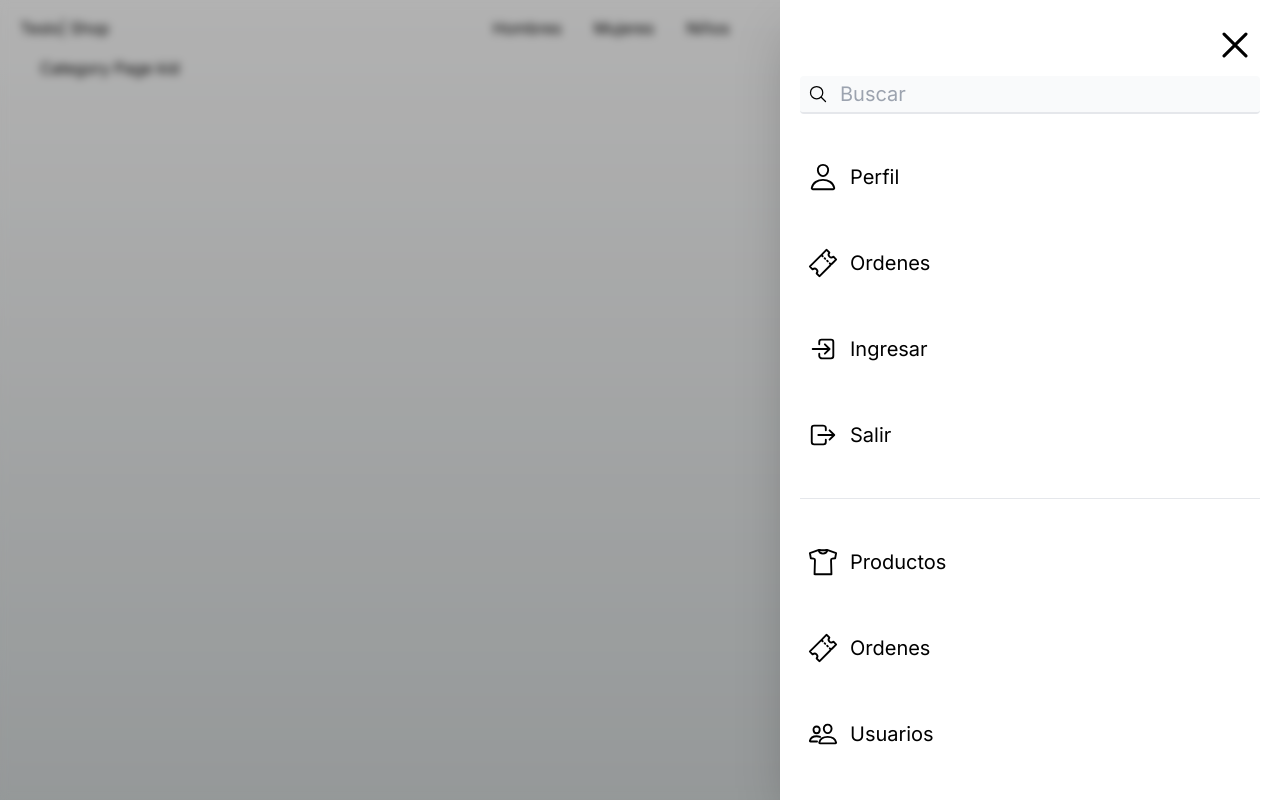
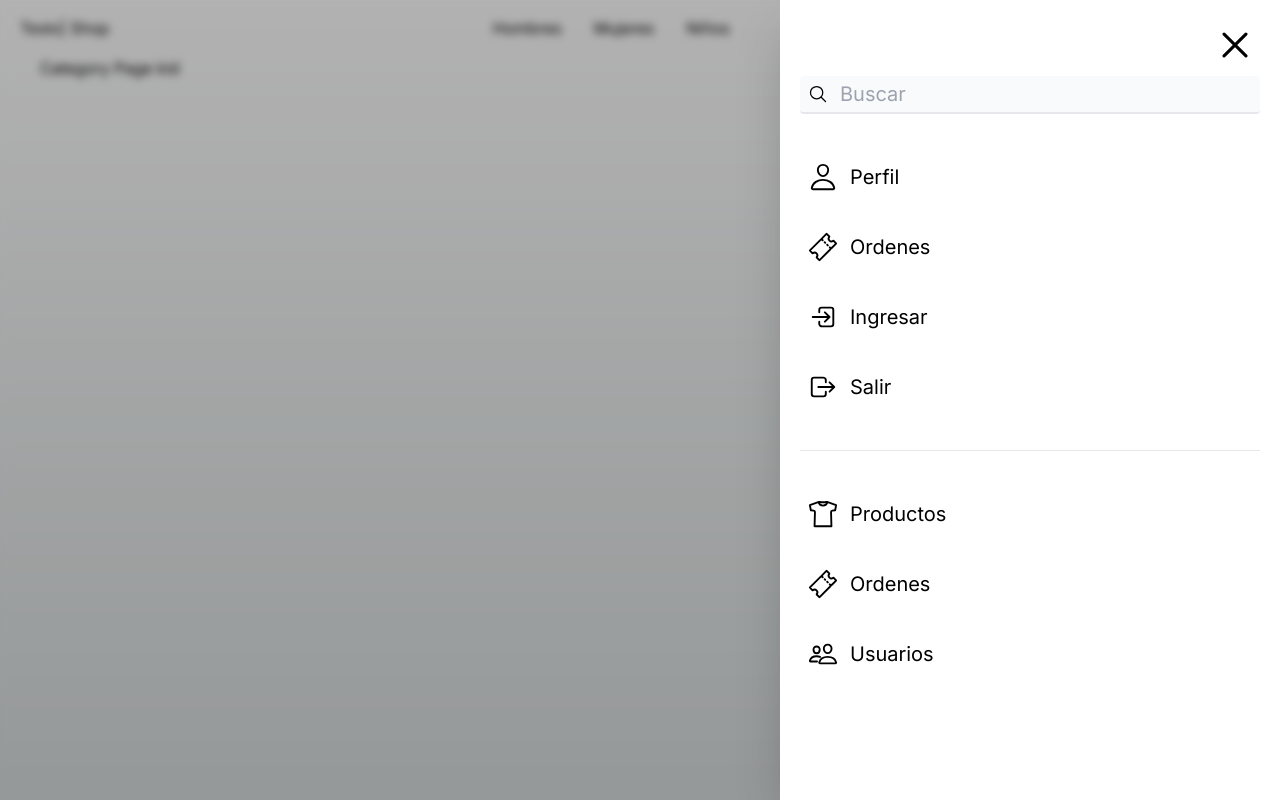
Before and after one commit to Starklord17/TesloShop, a Next.js app: page /category/kid in a window 1280 px wide. Built offline with nearby package versions, Linux system fonts and the light colour scheme.

Commit message:
refactor: Improve HTML semantics in Sidebar

```diff
--- a/src/components/ui/sidebar/Sidebar.tsx
+++ b/src/components/ui/sidebar/Sidebar.tsx
@@ -1,105 +1,129 @@
-'use client'
+"use client";
 
-import Link from 'next/link';
-import { IoCloseOutline, IoSearchOutline, IoPersonOutline, IoTicketOutline, IoLogInOutline, IoLogOutOutline, IoShirtOutline, IoPeopleOutline} from 'react-icons/io5';
+import Link from "next/link";
+import {
+  IoCloseOutline,
+  IoSearchOutline,
+  IoPersonOutline,
+  IoTicketOutline,
+  IoLogInOutline,
+  IoLogOutOutline,
+  IoShirtOutline,
+  IoPeopleOutline,
+} from "react-icons/io5";
 
 export const Sidebar = () => {
   return (
-    <div>
-
+    <aside>
       {/* Background black */}
-      <div
-        className="fixed top-0 left-0 w-screen h-screen z-10 bg-black opacity-30"
-      />
+      <div className="fixed top-0 left-0 w-screen h-screen z-10 bg-black opacity-30" />
 
       {/* Blur */}
-      <div
-        className="fade-in fixed top-0 left-0 w-screen h-screen z-10 backdrop-filter backdrop-blur-sm"
-      />
+      <div className="fade-in fixed top-0 left-0 w-screen h-screen z-10 backdrop-filter backdrop-blur-sm" />
 
       {/* Sidemenu */}
       <nav
         // TODO: efecto de slide
-        className="fixed p-5 right-0 top-0 w-[500px] h-screen bg-white z-20 shadow-2xl transform transition-all duration-300">
-
+        className="fixed p-5 right-0 top-0 w-[500px] h-screen bg-white z-20 shadow-2xl transform transition-all duration-300"
+      >
         <IoCloseOutline
           size={50}
-          className='absolute top-5 right-5 cursor-pointer'
-          onClick={() => console.log('click')}
+          className="absolute top-5 right-5 cursor-pointer"
+          onClick={() => console.log("click")}
         />
 
-        {/* Input */}
-        <div className='relative mt-14'>
-          <IoSearchOutline size={20} className='absolute top-2 left-2' />
+        {/* Search */}
+        <form className="relative mt-14" role="search">
+          <label htmlFor="search" className="sr-only">
+            Buscar
+          </label>
+          <IoSearchOutline
+            size={20}
+            className="absolute top-2 left-2"
+            aria-hidden="true"
+          />
           <input
-            type="text"
+            type="search"
+            id="search"
             placeholder="Buscar"
-            className='w-full bg-gray-50 rounded pl-10 py-1 pr-10 border-b-2 text-xl border-gray-200 focus:outline-none focus:border-blue-500'
+            className="w-full bg-gray-50 rounded pl-10 py-1 pr-10 border-b-2 text-xl border-gray-200 focus:outline-none focus:border-blue-500"
           />
-        </div>
+        </form>
 
-        {/* Menú */}
+        {/* Main Menu */}
+        <ul className="mt-10 space-y-6">
+          <li>
             <Link
               href="/"
-          className='flex items-center mt-10 p-2 hover:bg-gray-100 rounded transition-all'
+              className="flex items-center p-2 hover:bg-gray-100 rounded transition-all"
             >
-          <IoPersonOutline size={30} />
-          <span className='ml-3 text-xl'>Perfil</span>
+              <IoPersonOutline size={30} aria-hidden="true" />
+              <span className="ml-3 text-xl">Perfil</span>
             </Link>
-
+          </li>
+          <li>
             <Link
               href="/"
-          className='flex items-center mt-10 p-2 hover:bg-gray-100 rounded transition-all'
+              className="flex items-center p-2 hover:bg-gray-100 rounded transition-all"
             >
-          <IoTicketOutline size={30} />
-          <span className='ml-3 text-xl'>Ordenes</span>
+              <IoTicketOutline size={30} aria-hidden="true" />
+              <span className="ml-3 text-xl">Ordenes</span>
             </Link>
-
+          </li>
+          <li>
             <Link
               href="/"
-          className='flex items-center mt-10 p-2 hover:bg-gray-100 rounded transition-all'
+              className="flex items-center p-2 hover:bg-gray-100 rounded transition-all"
             >
-          <IoLogInOutline size={30} />
-          <span className='ml-3 text-xl'>Ingresar</span>
+              <IoLogInOutline size={30} aria-hidden="true" />
+              <span className="ml-3 text-xl">Ingresar</span>
             </Link>
-
+          </li>
+          <li>
             <Link
               href="/"
-          className='flex items-center mt-10 p-2 hover:bg-gray-100 rounded transition-all'
+              className="flex items-center p-2 hover:bg-gray-100 rounded transition-all"
             >
-          <IoLogOutOutline size={30} />
-          <span className='ml-3 text-xl'>Salir</span>
+              <IoLogOutOutline size={30} aria-hidden="true" />
+              <span className="ml-3 text-xl">Salir</span>
             </Link>
+          </li>
+        </ul>
 
         {/* Line Separator */}
-        <div className='w-full h-px bg-gray-200 my-10' />
+        <hr className="w-full h-px bg-gray-200 my-10" aria-hidden="true" />
 
+        {/* Admin Menu */}
+        <ul className="space-y-6">
+          <li>
             <Link
               href="/"
-          className='flex items-center mt-10 p-2 hover:bg-gray-100 rounded transition-all'
+              className="flex items-center p-2 hover:bg-gray-100 rounded transition-all"
             >
-          <IoShirtOutline size={30} />
-          <span className='ml-3 text-xl'>Productos</span>
+              <IoShirtOutline size={30} aria-hidden="true" />
+              <span className="ml-3 text-xl">Productos</span>
             </Link>
-
+          </li>
+          <li>
             <Link
               href="/"
-          className='flex items-center mt-10 p-2 hover:bg-gray-100 rounded transition-all'
+              className="flex items-center p-2 hover:bg-gray-100 rounded transition-all"
             >
-          <IoTicketOutline size={30} />
-          <span className='ml-3 text-xl'>Ordenes</span>
+              <IoTicketOutline size={30} aria-hidden="true" />
+              <span className="ml-3 text-xl">Ordenes</span>
             </Link>
-
+          </li>
+          <li>
             <Link
               href="/"
-          className='flex items-center mt-10 p-2 hover:bg-gray-100 rounded transition-all'
+              className="flex items-center p-2 hover:bg-gray-100 rounded transition-all"
             >
-          <IoPeopleOutline size={30} />
-          <span className='ml-3 text-xl'>Usuarios</span>
+              <IoPeopleOutline size={30} aria-hidden="true" />
+              <span className="ml-3 text-xl">Usuarios</span>
             </Link>
-
+          </li>
+        </ul>
       </nav>
-
-    </div>
-  )
-}
+    </aside>
+  );
+};
```
Lines whose indentation alone changed are shown as unchanged.
